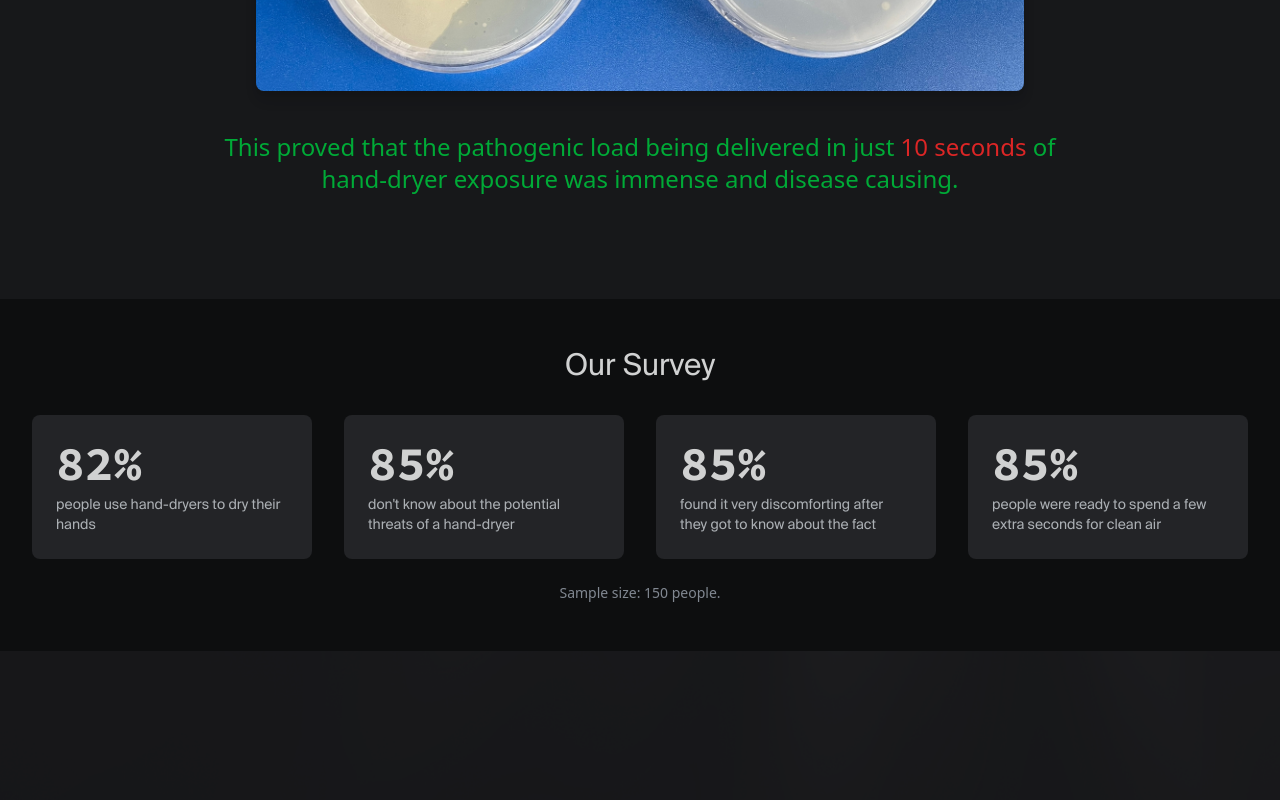
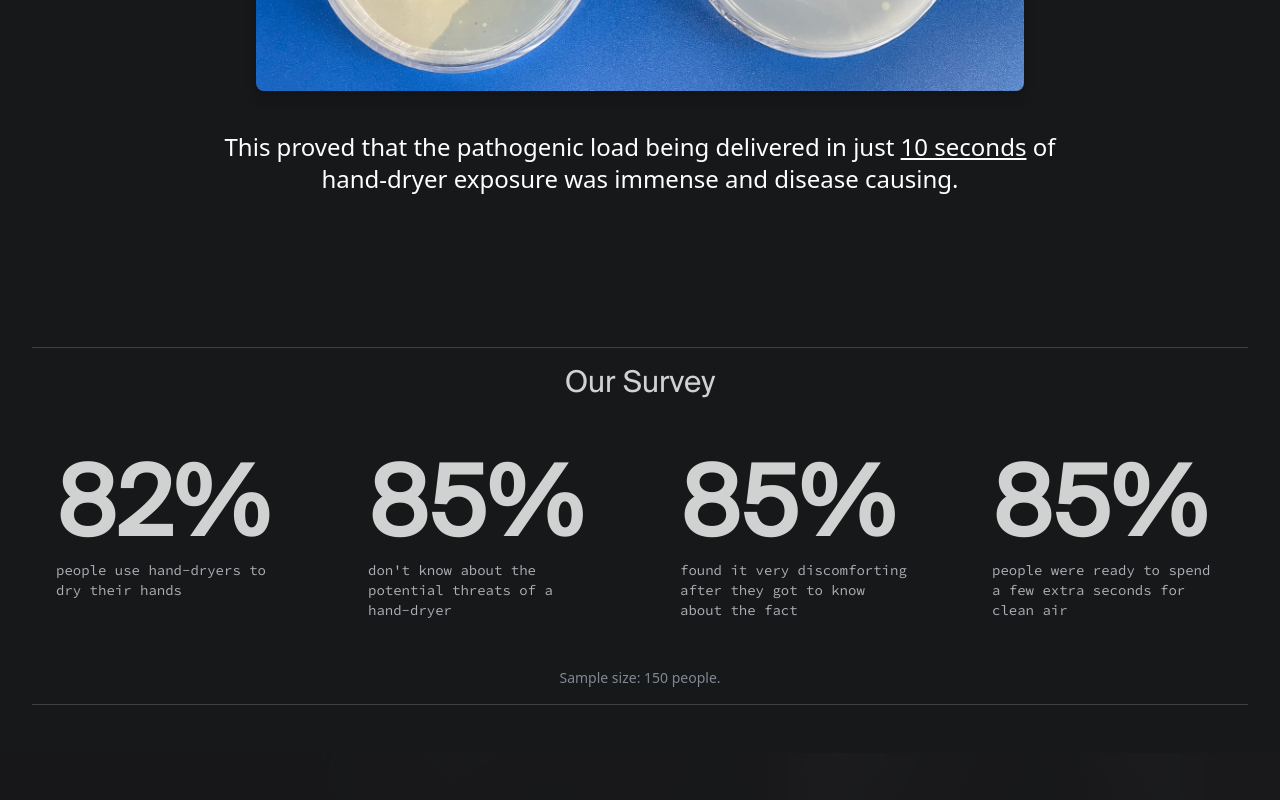
Before and after one commit to agaaz007/purifico_app, a React (Vite) app: page / in a window 1280 px wide. Shown: the part 2740-3540 px from the top of the page. Built offline with nearby package versions, Linux system fonts and the light colour scheme; a web font is replaced by a local one.

Commit message:
updated image link for problemcard1

```diff
--- a/src/components/NavBar.jsx
+++ b/src/components/NavBar.jsx
@@ -29,7 +29,7 @@ const NavBar = () => {
         <nav
           className="relative flex items-center justify-between rounded-xl py-4 shadow-lg h-20 border-2"
           style={{
-            animation: "gradientAnimation 5s linear infinite",
+            animation: "gradientAnimation 10s ease-in-out infinite",
             borderImage:
               "linear-gradient(90deg, #0000ff, #800080, #ff00ff, #00ffff) 1",
             borderRadius: "1rem",
--- a/src/components/NewsCardGrid.jsx
+++ b/src/components/NewsCardGrid.jsx
@@ -49,7 +49,7 @@ const NewsCardGrid = () => {
   const cards = [
     {
       screenshotUrl: "/public/screenshot2.png",
-      backgroundUrl: "/public/ProblemCard2.png",
+      backgroundUrl: "https://i.postimg.cc/rFWS9wXP/Problem-Card2.png",
       link: "https://www.health.harvard.edu/blog/the-bacterial-horror-of-the-hot-air-hand-dryer-2018051113823",
       intriguingText: "Harvard study reveals shocking truth about hand dryers",
     },
--- a/src/components/ResearchPage.jsx
+++ b/src/components/ResearchPage.jsx
@@ -91,9 +91,8 @@ const ResearchPage = () => {
 
         <div className="flex justify-center mt-6 sm:mt-10">
           <div className="w-3/4 text-center">
-            <h2 className="text-[#00AA37] font-normal text-xl sm:text-2xl">
-              This proved that the pathogenic load being delivered in just
-              <span className="text-red-600"> 10 seconds</span> of hand-dryer
+            <h2 className="text-white font-normal text-xl sm:text-2xl">
+              This proved that the pathogenic load being delivered in just <span className="underline">10 seconds</span> of hand-dryer
               exposure was immense and disease causing.
             </h2>
           </div>
--- a/src/components/SurveyData.jsx
+++ b/src/components/SurveyData.jsx
@@ -21,20 +21,28 @@ const SurveyData = () => {
   ];
 
   return (
-    <div className="bg-black/50 text-white w-full mt-10">
+    <div className="text-white w-full mt-10">
       <div className="w-full px-4 sm:px-6 lg:px-8 py-12">
-        <h2 className="text-3xl font-SuisseIntlRegular text-center mb-8">Our Survey</h2>
+        <hr className="mb-4 opacity-20" />
+        <h2 className="text-3xl font-SuisseIntlRegular text-center mb-8">
+          Our Survey
+        </h2>
         <div className="grid grid-cols-1 sm:grid-cols-2 lg:grid-cols-4 gap-8">
           {surveyItems.map((item, index) => (
-            <div key={index} className="bg-zinc-800 p-6 rounded-lg">
-              <div className="text-5xl font-bold mb-2 font-sourcecodepro">{item.percentage}%</div>
-              <p className="text-sm text-gray-300 font-SuisseIntlRegular">{item.description}</p>
+            <div key={index} className="p-6 rounded-lg">
+              <div className="text-8xl font-bold mb-2 font-SuisseIntlRegular">
+                {item.percentage}%
+              </div>
+              <p className="text-sm text-gray-300 font-sourcecodepro">
+                {item.description}
+              </p>
             </div>
           ))}
         </div>
         <p className="text-center text-gray-400 mt-6 text-sm">
           Sample size: 150 people.
         </p>
+        <hr className="mt-4 opacity-20" />
       </div>
     </div>
   );
```
